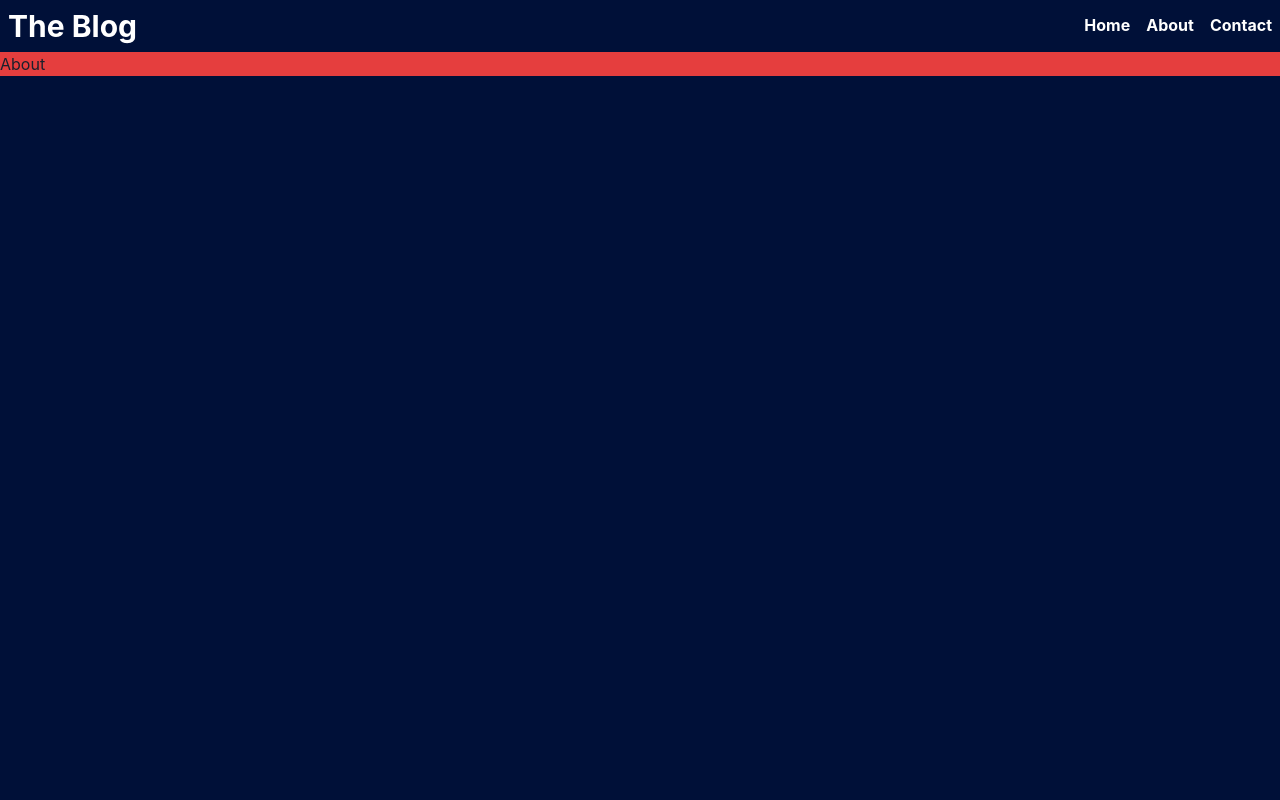
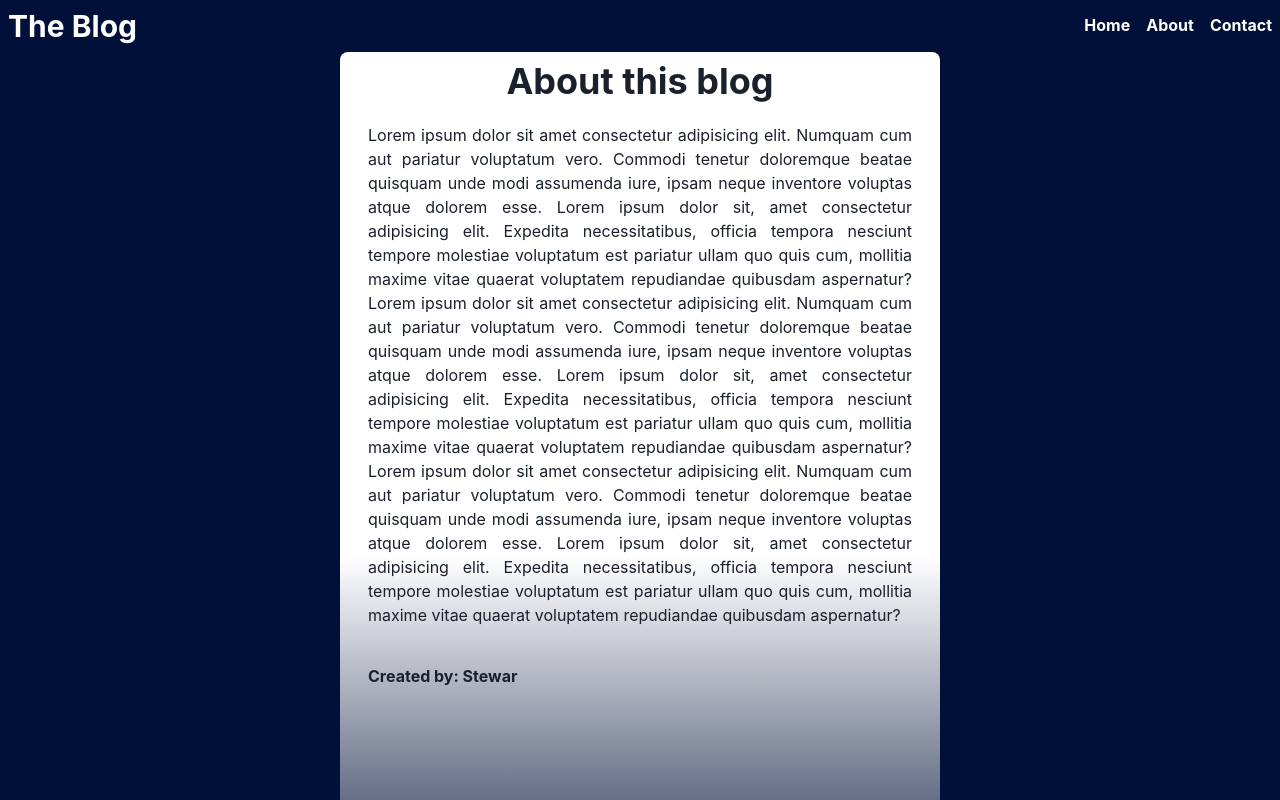
Before and after one commit to stewar-sofka/frontend-blog, a React (Vite) app: page /about in a window 1280 px wide. Shown: the top 800 px of the page. Built offline with nearby package versions, Linux system fonts and the light colour scheme.

Commit message:
feat: :sparkles: Creating about view

```diff
--- a/src/pages/About.tsx
+++ b/src/pages/About.tsx
@@ -1,7 +1,30 @@
-import { Box } from '@chakra-ui/react'
+import { Box, Heading, Text } from '@chakra-ui/react'
+import { appColors } from '../constants/theme/colors'
 
 export const About = (): JSX.Element => {
   return (
-    <Box bgColor='red.500'>About</Box>
+    <Box
+      bgGradient={`linear(to-b, white 50%, ${appColors.MAIN_COLOR} 90%)`}
+      display='block'
+      maxW='600px'
+      m='auto'
+      p={2}
+      height='100ch'
+      rounded='lg'
+    >
+      <Heading textAlign='center'>
+        About this blog
+      </Heading>
+      <Text p={5} textAlign='justify'>
+        Lorem ipsum dolor sit amet consectetur adipisicing elit. Numquam cum aut pariatur voluptatum vero. Commodi tenetur doloremque beatae quisquam unde modi assumenda iure, ipsam neque inventore voluptas atque dolorem esse.
+        Lorem ipsum dolor sit, amet consectetur adipisicing elit. Expedita necessitatibus, officia tempora nesciunt tempore molestiae voluptatum est pariatur ullam quo quis cum, mollitia maxime vitae quaerat voluptatem repudiandae quibusdam aspernatur?
+        Lorem ipsum dolor sit amet consectetur adipisicing elit. Numquam cum aut pariatur voluptatum vero. Commodi tenetur doloremque beatae quisquam unde modi assumenda iure, ipsam neque inventore voluptas atque dolorem esse.
+        Lorem ipsum dolor sit, amet consectetur adipisicing elit. Expedita necessitatibus, officia tempora nesciunt tempore molestiae voluptatum est pariatur ullam quo quis cum, mollitia maxime vitae quaerat voluptatem repudiandae quibusdam aspernatur?
+        Lorem ipsum dolor sit amet consectetur adipisicing elit. Numquam cum aut pariatur voluptatum vero. Commodi tenetur doloremque beatae quisquam unde modi assumenda iure, ipsam neque inventore voluptas atque dolorem esse.
+        Lorem ipsum dolor sit, amet consectetur adipisicing elit. Expedita necessitatibus, officia tempora nesciunt tempore molestiae voluptatum est pariatur ullam quo quis cum, mollitia maxime vitae quaerat voluptatem repudiandae quibusdam aspernatur?
+      </Text>
+
+      <Heading size='sm' p={5}>Created by: Stewar</Heading>
+    </Box>
   )
 }
```
